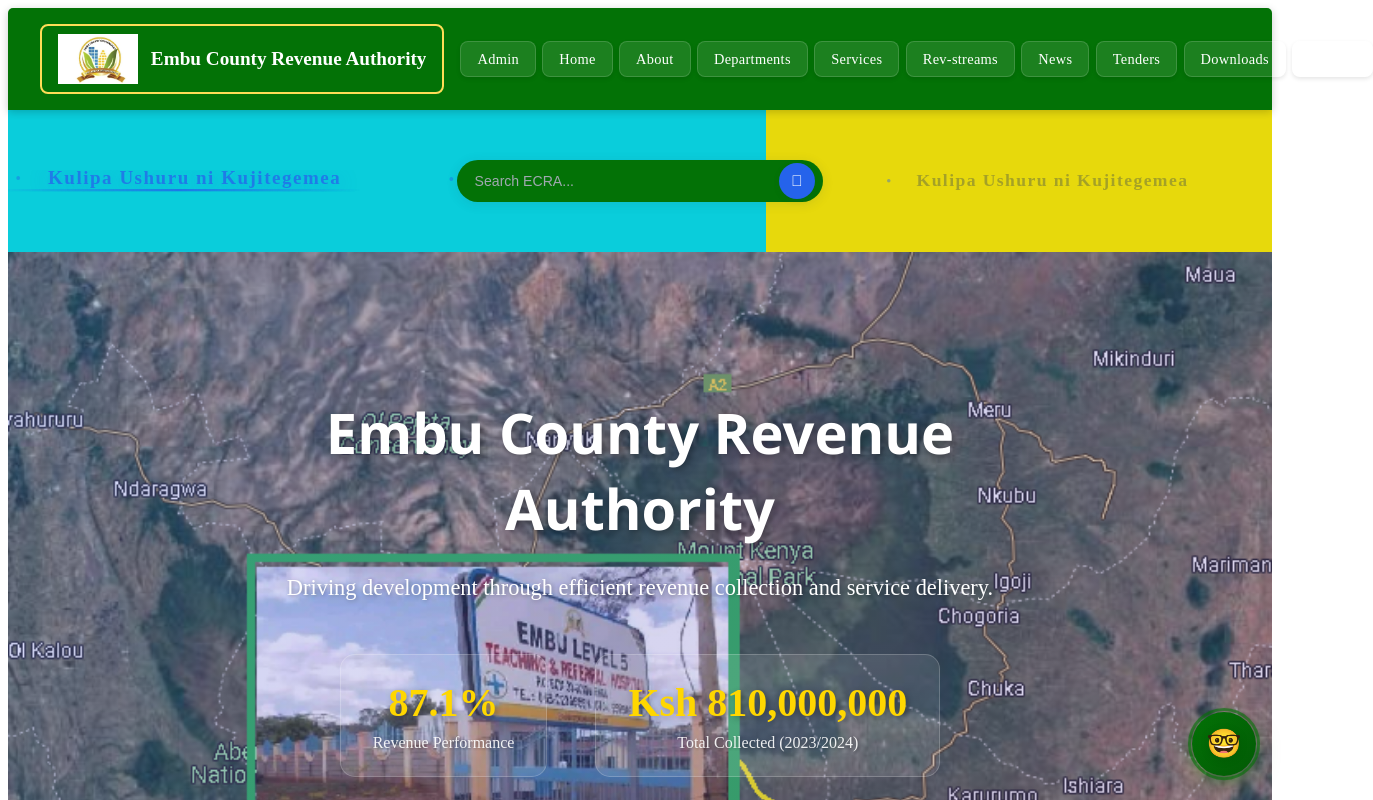
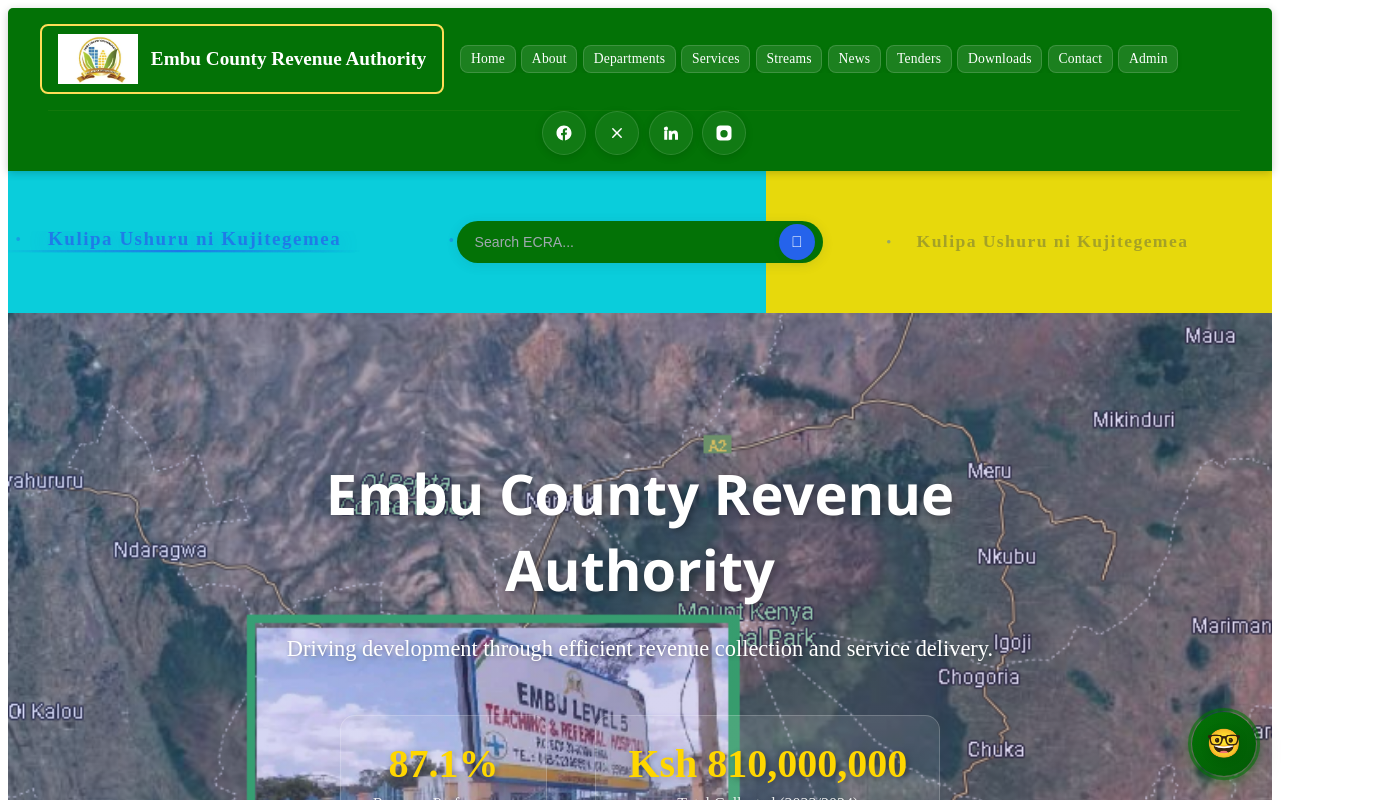
Before and after one commit to rewellnamu/EmbuCRA-v2, an Angular app: page / in a window 1280 px wide. Shown: the top 800 px of the page, 1373 px wide, since content can reach past the window. Built offline with nearby package versions, Linux system fonts and the light colour scheme.

Commit message:
LOGIC IMPLEMENTATION

```diff
--- a/src/app/admin/admin-layout/admin-layout.component.ts
+++ b/src/app/admin/admin-layout/admin-layout.component.ts
@@ -19,11 +19,11 @@
       icon: 'M3 12l2-2m0 0l7-7 7 7M5 10v10a1 1 0 001 1h3m10-11l2 2m-2-2v10a1 1 0 01-1 1h-3m-6 0a1 1 0 001-1v-4a1 1 0 011-1h2a1 1 0 011 1v4a1 1 0 001 1m-6 0h6',
       route: '/admin/dashboard'
     },
-    {
-      title: 'Revenue Streams',
-      icon: 'M12 8c-1.657 0-3 .895-3 2s1.343 2 3 2 3 .895 3 2-1.343 2-3 2m0-8c1.11 0 2.08.402 2.599 1M12 8V7m0 1v8m0 0v1m0-1c-1.11 0-2.08-.402-2.599-1M21 12a9 9 0 11-18 0 9 9 0 0118 0z',
-      route: '/admin/revenue-streams'
-    },
+    // {
+    //   title: 'Revenue Streams',
+    //   icon: 'M12 8c-1.657 0-3 .895-3 2s1.343 2 3 2 3 .895 3 2-1.343 2-3 2m0-8c1.11 0 2.08.402 2.599 1M12 8V7m0 1v8m0 0v1m0-1c-1.11 0-2.08-.402-2.599-1M21 12a9 9 0 11-18 0 9 9 0 0118 0z',
+    //   route: '/admin/revenue-streams'
+    // },
     {
       title: 'Departments',
       icon: 'M19 21V5a2 2 0 00-2-2H7a2 2 0 00-2 2v16m14 0h2m-2 0h-5m-9 0H3m2 0h5M9 7h1m-1 4h1m4-4h1m-1 4h1m-5 10v-5a1 1 0 011-1h2a1 1 0 011 1v5m-4 0h4',
@@ -43,17 +43,17 @@
       title: 'News',
       icon: 'M19 20H5a2 2 0 01-2-2V6a2 2 0 012-2h10a2 2 0 012 2v1m2 13a2 2 0 01-2-2V7m2 13a2 2 0 002-2V9a2 2 0 00-2-2h-2m-4-3H9M7 16h6M7 8h6v4H7V8z',
       route: '/admin/news'
-    },
-    {
-      title: 'content',
-      icon: '',
-      route:'/admin/content'
-    },
-    {
-      title: 'Downloads',
-      icon: '',
-      route: '/admin/downloads'
     }
+    // {
+    //   title: 'content',
+    //   icon: '',
+    //   route:'/admin/content'
+    // },
+    // {
+    //   title: 'Downloads',
+    //   icon: '',
+    //   route: '/admin/downloads'
+    // }
   ];
 
   constructor(
--- a/src/app/shared/header/header.component.html
+++ b/src/app/shared/header/header.component.html
@@ -4,22 +4,214 @@
     <span>Embu County Revenue Authority</span>
   </div>
 
- <button class="menu-toggle" [class.open]="isMenuOpen" (click)="toggleMenu()" aria-label="Toggle menu">
+  <button
+    class="menu-toggle"
+    [class.open]="isMenuOpen"
+    (click)="toggleMenu()"
+    aria-label="Toggle menu"
+  >
     <span></span>
     <span></span>
     <span></span>
   </button>
 
   <nav class="nav" [class.open]="isMenuOpen">
-    <a routerLink="/admin" routerLinkActive="active" (click)="closeMenu()">Admin</a>
-    <a routerLink="/home" routerLinkActive="active" (click)="closeMenu()">Home</a>
-    <a routerLink="/about" routerLinkActive="active" (click)="closeMenu()">About</a>
-    <a routerLink="/departments" routerLinkActive="active" (click)="closeMenu()">Departments</a>
-    <a routerLink="/services" routerLinkActive="active" (click)="closeMenu()">Services</a>
-    <a routerLink="/revenue-streams" routerLinkActive="active" (click)="closeMenu()">Rev-streams</a>
-    <a routerLink="/news" routerLinkActive="active" (click)="closeMenu()">News</a>
-    <a routerLink="/tenders" routerLinkActive="active" (click)="closeMenu()">Tenders</a>
-    <a routerLink="/downloads" routerLinkActive="active" (click)="closeMenu()">Downloads</a>
-    <a routerLink="/contact" routerLinkActive="active" (click)="closeMenu()">Contact</a>
+    <a routerLink="/home" routerLinkActive="active" (click)="closeMenu()"
+      >Home</a
+    >
+    <a routerLink="/about" routerLinkActive="active" (click)="closeMenu()"
+      >About</a
+    >
+    <a routerLink="/departments" routerLinkActive="active" (click)="closeMenu()"
+      >Departments</a
+    >
+    <a routerLink="/services" routerLinkActive="active" (click)="closeMenu()"
+      >Services</a
+    >
+    <a
+      routerLink="/revenue-streams"
+      routerLinkActive="active"
+      (click)="closeMenu()"
+      >Streams</a
+    >
+    <a routerLink="/news" routerLinkActive="active" (click)="closeMenu()"
+      >News</a
+    >
+    <a routerLink="/tenders" routerLinkActive="active" (click)="closeMenu()"
+      >Tenders</a
+    >
+    <a routerLink="/downloads" routerLinkActive="active" (click)="closeMenu()"
+      >Downloads</a
+    >
+    <a routerLink="/contact" routerLinkActive="active" (click)="closeMenu()"
+      >Contact</a
+    >
+    <a routerLink="/admin" routerLinkActive="active" (click)="closeMenu()"
+      >Admin</a
+    >
+
+    <!-- mobile-only social links shown inside the dropdown -->
+    <div class="social social-mobile" aria-label="Social links (mobile)">
+      <a
+        href="https://facebook.com"
+        target="_blank"
+        rel="noopener noreferrer"
+        aria-label="Facebook"
+      >
+        <!-- Facebook SVG -->
+        <svg
+          width="18"
+          height="18"
+          viewBox="0 0 24 24"
+          fill="none"
+          aria-hidden="true"
+        >
+          <path
+            d="M22 12.07C22 6.48 17.52 2 11.93 2S2 6.48 2 12.07C2 17.1 5.66 21.11 10.44 21.95v-6.99H8.08v-2.9h2.36V9.34c0-2.33 1.4-3.62 3.53-3.62 1.02 0 2.08.18 2.08.18v2.29h-1.17c-1.15 0-1.51.72-1.51 1.46v1.75h2.57l-.41 2.9h-2.16V21.95C18.34 21.11 22 17.1 22 12.07z"
+            fill="currentColor"
+          />
+        </svg>
+      </a>
+      <a
+        href="https://twitter.com"
+        target="_blank"
+        rel="noopener noreferrer"
+        aria-label="Twitter"
+      >
+        <!-- Twitter SVG -->
+        <svg
+          width="18"
+          height="18"
+          viewBox="0 0 24 24"
+          fill="none"
+          aria-hidden="true"
+        >
+          <path
+            d="M22 5.92c-.63.28-1.3.47-2 .56.72-.43 1.27-1.1 1.53-1.9-.67.4-1.4.7-2.19.86A3.48 3.48 0 0016.15 4c-1.92 0-3.48 1.6-3.48 3.57 0 .28.03.56.09.83-2.89-.14-5.45-1.6-7.17-3.8-.3.52-.47 1.12-.47 1.76 0 1.22.6 2.3 1.52 2.93-.56-.02-1.09-.18-1.55-.44v.04c0 1.7 1.18 3.12 2.74 3.44-.46.13-.94.2-1.43.2-.35 0-.69-.03-1.02-.1.69 2.16 2.7 3.73 5.08 3.77A6.98 6.98 0 012 19.53a9.84 9.84 0 005.34 1.57c6.41 0 9.92-5.6 9.92-10.46v-.48c.68-.5 1.26-1.12 1.72-1.83-.63.28-1.3.48-2 .56z"
+            fill="currentColor"
+          />
+        </svg>
+      </a>
+      <a
+        href="https://linkedin.com"
+        target="_blank"
+        rel="noopener noreferrer"
+        aria-label="LinkedIn"
+      >
+        <!-- LinkedIn SVG -->
+        <svg
+          width="18"
+          height="18"
+          viewBox="0 0 24 24"
+          fill="none"
+          aria-hidden="true"
+        >
+          <path
+            d="M4.98 3.5A2.5 2.5 0 002.5 6a2.5 2.5 0 002.48 2.5h.02A2.5 2.5 0 007.98 6a2.5 2.5 0 00-2.99-2.5zM3 9h4v12H3zM9 9h3.8v1.6h.05c.53-1 1.82-2 3.75-2 4 0 4.73 2.62 4.73 6.03V21h-4v-5.3c0-1.26 0-2.9-1.76-2.9-1.76 0-2.03 1.37-2.03 2.78V21H9z"
+            fill="currentColor"
+          />
+        </svg>
+      </a>
+      <a
+        href="https://instagram.com"
+        target="_blank"
+        rel="noopener noreferrer"
+        aria-label="Instagram"
+      >
+        <!-- Instagram SVG -->
+        <svg
+          width="18"
+          height="18"
+          viewBox="0 0 24 24"
+          fill="none"
+          aria-hidden="true"
+        >
+          <path
+            d="M7 2h10a5 5 0 015 5v10a5 5 0 01-5 5H7a5 5 0 01-5-5V7a5 5 0 015-5zm5 6.1a4.9 4.9 0 100 9.8 4.9 4.9 0 000-9.8zM18.4 5.6a1.2 1.2 0 11-2.4 0 1.2 1.2 0 012.4 0z"
+            fill="currentColor"
+          />
+        </svg>
+      </a>
+    </div>
   </nav>
+
+  <!-- desktop social icons -->
+  <div class="social social-desktop" aria-label="Social links">
+    <a
+      href="https://facebook.com"
+      target="_blank"
+      rel="noopener noreferrer"
+      aria-label="Facebook"
+    >
+      <svg
+        width="18"
+        height="18"
+        viewBox="0 0 24 24"
+        fill="none"
+        aria-hidden="true"
+      >
+        <path
+          d="M22 12.07C22 6.48 17.52 2 11.93 2S2 6.48 2 12.07C2 17.1 5.66 21.11 10.44 21.95v-6.99H8.08v-2.9h2.36V9.34c0-2.33 1.4-3.62 3.53-3.62 1.02 0 2.08.18 2.08.18v2.29h-1.17c-1.15 0-1.51.72-1.51 1.46v1.75h2.57l-.41 2.9h-2.16V21.95C18.34 21.11 22 17.1 22 12.07z"
+          fill="currentColor"
+        />
+      </svg>
+    </a>
+    <a
+      href="https://X.com"
+      target="_blank"
+      rel="noopener noreferrer"
+      aria-label="X (formerly Twitter)"
+    >
+      <svg
+        width="18"
+        height="18"
+        viewBox="0 0 24 24"
+        fill="none"
+        aria-hidden="true"
+      >
+        <path
+          d="M18.3 5.71a1 1 0 0 0-1.41 0L12 10.59 7.11 5.7A1 1 0 0 0 5.7 7.11L10.59 12l-4.89 4.89a1 1 0 1 0 1.41 1.41L12 13.41l4.89 4.89a1 1 0 0 0 1.41-1.41L13.41 12l4.89-4.89a1 1 0 0 0 0-1.4z"
+          fill="currentColor"/>
+        />
+      </svg>
+    </a>
+    <a
+      href="https://linkedin.com"
+      target="_blank"
+      rel="noopener noreferrer"
+      aria-label="LinkedIn"
+    >
+      <svg
+        width="18"
+        height="18"
+        viewBox="0 0 24 24"
+        fill="none"
+        aria-hidden="true"
+      >
+        <path
+          d="M4.98 3.5A2.5 2.5 0 002.5 6a2.5 2.5 0 002.48 2.5h.02A2.5 2.5 0 007.98 6a2.5 2.5 0 00-2.99-2.5zM3 9h4v12H3zM9 9h3.8v1.6h.05c.53-1 1.82-2 3.75-2 4 0 4.73 2.62 4.73 6.03V21h-4v-5.3c0-1.26 0-2.9-1.76-2.9-1.76 0-2.03 1.37-2.03 2.78V21H9z"
+          fill="currentColor"
+        />
+      </svg>
+    </a>
+    <a
+      href="https://instagram.com"
+      target="_blank"
+      rel="noopener noreferrer"
+      aria-label="Instagram"
+    >
+      <svg
+        width="18"
+        height="18"
+        viewBox="0 0 24 24"
+        fill="none"
+        aria-hidden="true"
+      >
+        <path
+          d="M7 2h10a5 5 0 015 5v10a5 5 0 01-5 5H7a5 5 0 01-5-5V7a5 5 0 015-5zm5 6.1a4.9 4.9 0 100 9.8 4.9 4.9 0 000-9.8zM18.4 5.6a1.2 1.2 0 11-2.4 0 1.2 1.2 0 012.4 0z"
+          fill="currentColor"
+        />
+      </svg>
+    </a>
+  </div>
 </header>
--- a/src/app/shared/header/header.component.scss
+++ b/src/app/shared/header/header.component.scss
@@ -14,6 +14,8 @@
   gap: 1rem;
   border-top-left-radius: 5px;
   border-top-right-radius: 5px;
+  flex-wrap: wrap; // ✅ Allow header to wrap if needed
+
   .logo {
     display: flex;
     align-items: center;
@@ -24,16 +26,20 @@
     transition: all 0.3s ease;
     flex-shrink: 0;
     max-width: fit-content;
+    order: 1; /* ensure logo stays at the start */
+
     &:hover {
       border-color: #ffd700;
       box-shadow: 0 2px 8px rgba(255, 221, 87, 0.3);
     }
+
     img {
       height: 50px;
       width: auto;
       object-fit: contain;
       flex-shrink: 0;
     }
+
     span {
       font-weight: bold;
       font-size: 1.2rem;
@@ -42,26 +48,53 @@
       text-overflow: ellipsis;
     }
   }
+
   .nav {
     display: flex;
     align-items: center;
-    gap: 0.4rem;
-    flex-wrap: nowrap;
-    justify-content: center;
+    gap: 0.35rem;
+    flex-wrap: nowrap;               // force single-row layout
+    justify-content: flex-start;     // align items from left
+    flex: 1;                         // allow nav to grow
+    overflow-x: auto;                // allow horizontal scrolling when needed
+    overflow-y: visible;
+    -webkit-overflow-scrolling: touch;
+    box-sizing: border-box;
+    order: 2; /* keep nav above the social row */
+
+    /* subtle horizontal scrollbar styling */
+    &::-webkit-scrollbar {
+      height: 6px;
+      background: transparent;
+    }
+    &::-webkit-scrollbar-thumb {
+      background: rgba(255, 255, 255, 0.08);
+      border-radius: 3px;
+    }
+
     a {
       color: white;
       text-decoration: none;
       font-weight: 500;
-      padding: 0.55rem 1rem;
+      padding: 0.32rem 0.6rem;     // tighter padding for horizontal fit
       border-radius: 8px;
-      font-size: 0.9rem;
+      font-size: 0.85rem;          // slightly smaller text
       background: rgba(255, 255, 255, 0.1);
       box-shadow: 0 2px 4px rgba(0, 0, 0, 0.1);
       border: 1px solid rgba(255, 255, 255, 0.15);
       transition: all 0.3s cubic-bezier(0.4, 0, 0.2, 1);
       position: relative;
+      letter-spacing: 0.2px;
+      box-sizing: border-box;
+
+      /* keep each link compact and prevent wrapping */
+      flex: 0 0 auto;
+      min-width: 0;
+      max-width: 10rem;
+      overflow: hidden;
+      text-overflow: ellipsis;
       white-space: nowrap;
-      letter-spacing: 0.3px;
+
       &::before {
         content: "";
         position: absolute;
@@ -78,24 +111,29 @@
         opacity: 0;
         transition: opacity 0.3s ease;
       }
+
       &:hover {
         color: #004d00;
         background: linear-gradient(135deg, #ffdd57 0%, #ffd700 100%);
         box-shadow: 0 4px 12px rgba(255, 221, 87, 0.4);
         transform: translateY(-2px);
         border-color: #ffd700;
+
         &::before {
           opacity: 1;
         }
       }
+
       &:active {
         transform: translateY(0);
         box-shadow: 0 2px 6px rgba(255, 221, 87, 0.3);
       }
+
       &.active {
         background: rgba(255, 221, 87, 0.25);
         border-color: rgba(255, 221, 87, 0.5);
         font-weight: 600;
+
         &::after {
           content: "";
           position: absolute;
@@ -107,7 +145,72 @@
         }
       }
     }
+
+    /* mobile social inside dropdown — hide on desktop */
+    .social-mobile {
+      display: none;
+      gap: 0.5rem;
+      margin-top: 0.5rem;
+      justify-content: center;
+    }
   }
+
+  /* desktop social block (kept outside <nav> in HTML) — force it to a new full-width row under nav */
+  .social.social-desktop {
+    display: flex;               /* enabled on desktop via media query below */
+    order: 3;
+    flex: 1 1 100%;              /* take full width on its own row */
+    width: 100%;
+    justify-content: center;
+    gap: 0.6rem;
+    // margin-top: 0.6rem;
+    // padding-top: 0.6rem;
+    border-top: 1px solid rgba(255, 221, 87, 0.06);
+    box-sizing: border-box;
+    align-items: center;
+  }
+
+  /* social icons (desktop) */
+  .social {
+    display: flex;
+    gap: 0.5rem;
+    align-items: center;
+    flex-shrink: 0;
+    margin-left: 0.5rem;
+
+    a {
+      display: inline-flex;
+      align-items: center;
+      justify-content: center;
+      width: 40px;
+      height: 40px;
+      border-radius: 50%;
+      color: white;
+      background: rgba(255, 255, 255, 0.06);
+      border: 1px solid rgba(255, 255, 255, 0.12);
+      box-shadow: 0 2px 8px rgba(0, 0, 0, 0.12);
+      transition: transform 0.18s ease, box-shadow 0.18s ease, background 0.18s ease;
+      box-sizing: border-box;
+
+      svg {
+        width: 18px;
+        height: 18px;
+        display: block;
+      }
+
+      &:hover {
+        transform: translateY(-3px);
+        box-shadow: 0 6px 18px rgba(0,0,0,0.18);
+        background: linear-gradient(135deg, #ffdd57 0%, #ffd700 100%);
+        color: #004d00;
+      }
+
+      &:active {
+        transform: translateY(-1px);
+      }
+    }
+  }
+
   .menu-toggle {
     display: none;
     flex-direction: column;
@@ -120,10 +223,14 @@
     transition: all 0.3s ease;
     z-index: 1001;
     margin-left: auto;
+    flex-shrink: 0; // ✅ Prevent shrinking
+    order: 4; /* keep toggle logically after nav on wrap */
+
     &:hover {
       background: rgba(255, 255, 255, 0.2);
       border-color: #ffdd57;
     }
+
     span {
       width: 25px;
       height: 3px;
@@ -131,8 +238,10 @@
       border-radius: 2px;
       transition: all 0.3s ease;
     }
+
     &.open {
       background: rgba(255, 221, 87, 0.2);
+
       span:nth-child(1) {
         transform: rotate(45deg) translate(7px, 7px);
       }
@@ -145,10 +254,13 @@
       }
     }
   }
-} /* Large Desktop */
+}
+
+/* Large Desktop */
 @media (min-width: 1441px) {
   .header {
     padding: 1.2rem 3rem;
+
     .logo {
       img {
         height: 55px;
@@ -157,22 +269,30 @@
         font-size: 1.3rem;
       }
     }
+
     .nav {
-      gap: 0.5rem;
+      gap: 0.45rem;
+
       a {
-        padding: 0.6rem 1.2rem;
-        font-size: 0.95rem;
+        /* slightly larger but still compact */
+        padding: 0.42rem 0.85rem;
+        font-size: 0.9rem;
+        max-width: 11rem;
       }
     }
   }
-} /* Tablet Landscape */
+}
+
+/* Tablet Landscape */
 @media (max-width: 1200px) {
   .header {
     padding: 1rem 1.5rem;
     gap: 1rem;
+
     .logo {
       gap: 0.6rem;
       padding: 0.4rem 0.9rem;
+
       img {
         height: 45px;
       }
@@ -180,25 +300,34 @@
         font-size: 1.1rem;
       }
     }
+
     .nav {
       gap: 0.3rem;
+
       a {
-        padding: 0.5rem 0.85rem;
-        font-size: 0.85rem;
+        /* tighter on tablets */
+        padding: 0.33rem 0.55rem;
+        font-size: 0.82rem;
+        max-width: 9rem;
       }
     }
   }
-} /* Tablet Portrait & Mobile */
+}
+
+/* Tablet Portrait & Mobile */
 @media (max-width: 768px) {
   .header {
     padding: 0.8rem 1rem;
     flex-wrap: nowrap;
     gap: 0.5rem;
+    position: relative; // ✅ For absolute positioning of mobile nav
+
     .logo {
       flex: 0 1 auto;
       min-width: 0;
       max-width: calc(100% - 60px);
       padding: 0.35rem 0.7rem;
+
       img {
         height: 40px;
       }
@@ -207,11 +336,13 @@
         max-width: 100%;
       }
     }
+
     .menu-toggle {
       display: flex;
       flex-shrink: 0;
       margin-left: auto;
-    } /* ✅ Professional mobile nav */
+    }
+
     .nav {
       position: absolute;
       top: calc(100% + 0.5rem);
@@ -238,12 +369,15 @@
       border-top: none;
       transition: all 0.35s cubic-bezier(0.4, 0, 0.2, 1);
       box-sizing: border-box;
+      max-width: 100%; // ✅ Ensure it doesn't overflow
+
       &.open {
         display: flex;
-        max-height: 500px;
+        max-height: fit-content;
         opacity: 1;
         transform: translateY(0);
       }
+
       a {
         display: block;
         width: 100%;
@@ -257,6 +391,14 @@
         box-sizing: border-box;
         transition: all 0.25s cubic-bezier(0.4, 0, 0.2, 1);
         letter-spacing: 0.3px;
+
+        /* Mobile-specific overrides to allow full-width links in the toggled menu */
+        max-width: none;       // remove desktop max-width constraint
+        overflow: visible;     // allow content to be visible/wrap
+        text-overflow: clip;
+        white-space: normal;   // allow wrapping on small screens
+        flex: 0 0 auto;        // keep predictable flex behavior
+
         &:hover {
           background: linear-gradient(135deg, #ffdd57 0%, #ffd700 100%);
           color: #004d00;
@@ -264,9 +406,11 @@
           border-color: #ffd700;
           box-shadow: 0 4px 12px rgba(255, 221, 87, 0.3);
         }
+
         &:active {
           transform: translateX(2px);
         }
+
         &.active {
           background: linear-gradient(
             135deg,
@@ -280,16 +424,20 @@
       }
     }
   }
-} /* Small Mobile */
+}
+
+/* Small Mobile */
 @media (max-width: 480px) {
   .header {
     padding: 0.7rem 0.8rem;
     gap: 0.5rem;
+
     .logo {
       gap: 0.5rem;
       padding: 0.3rem 0.6rem;
       border-width: 1.5px;
       max-width: calc(100% - 55px);
+
       img {
         height: 35px;
       }
@@ -297,26 +445,33 @@
         font-size: 0.85rem;
       }
     }
+
     .menu-toggle {
       padding: 0.5rem;
+
       span {
         width: 22px;
         height: 2.5px;
       }
     }
+
     .nav a {
       padding: 0.75rem;
       font-size: 0.9rem;
     }
   }
-} /* Extra Small Mobile */
+}
+
+/* Extra Small Mobile */
 @media (max-width: 375px) {
   .header {
     padding: 0.6rem 0.7rem;
+
     .logo {
       gap: 0.4rem;
       padding: 0.25rem 0.5rem;
       max-width: calc(100% - 50px);
+
       img {
         height: 32px;
       }
@@ -324,23 +479,29 @@
         font-size: 0.8rem;
       }
     }
+
     .menu-toggle span {
       width: 20px;
       height: 2px;
     }
+
     .nav a {
       padding: 0.65rem 0.7rem;
       font-size: 0.85rem;
     }
   }
-} /* Very Small Devices */
+}
+
+/* Very Small Devices */
 @media (max-width: 320px) {
   .header {
     padding: 0.5rem 0.6rem;
+
     .logo {
       gap: 0.3rem;
       padding: 0.2rem 0.4rem;
       max-width: calc(100% - 45px);
+
       img {
         height: 28px;
       }
@@ -348,13 +509,49 @@
         font-size: 0.75rem;
       }
     }
+
     .menu-toggle span {
       width: 18px;
       height: 2px;
     }
+
     .nav a {
       padding: 0.55rem 0.6rem;
       font-size: 0.8rem;
     }
   }
 }
+
+/* Desktop: show top-level desktop social and hide mobile social (desktop social now full-width under nav) */
+@media (min-width: 769px) {
+  .header {
+    .social-desktop { display: flex; }    /* show the desktop social row below nav */
+    .social-mobile { display: none; }
+
+    /* slightly larger icon size on desktop social row */
+    .social-desktop a {
+      width: 44px;
+      height: 44px;
+    }
+  }
+}
+
+/* Mobile: hide desktop icons, show mobile icons inside dropdown */
+@media (max-width: 768px) {
+  .header {
+    .social-desktop { display: none; }
+
+    .nav {
+      /* show social block inside mobile dropdown */
+      .social-mobile {
+        display: flex;
+      }
+
+      /* ensure mobile social icons span full width nicely */
+      .social-mobile a {
+        width: 44px;
+        height: 44px;
+      }
+    }
+  }
+}
```
